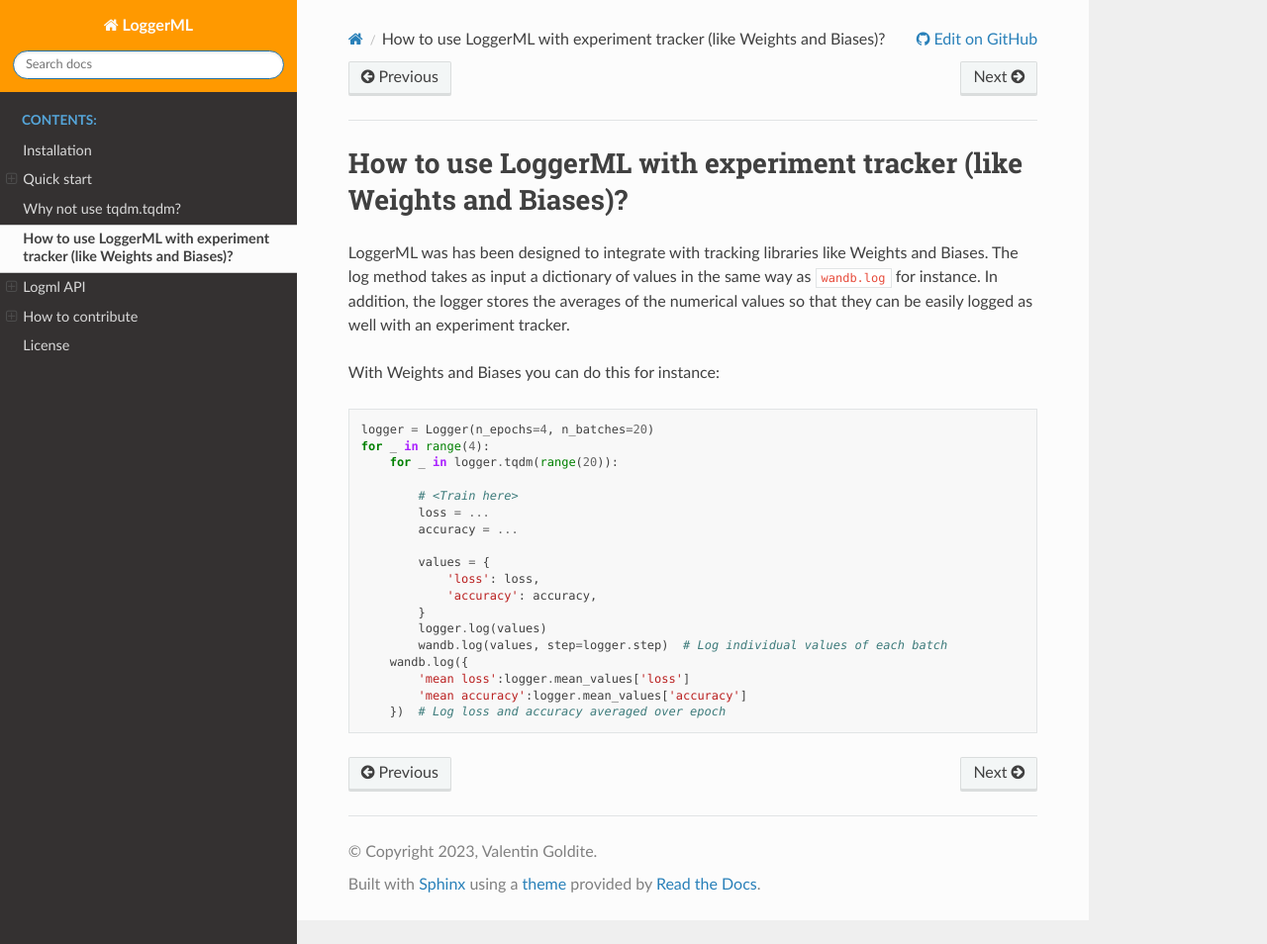
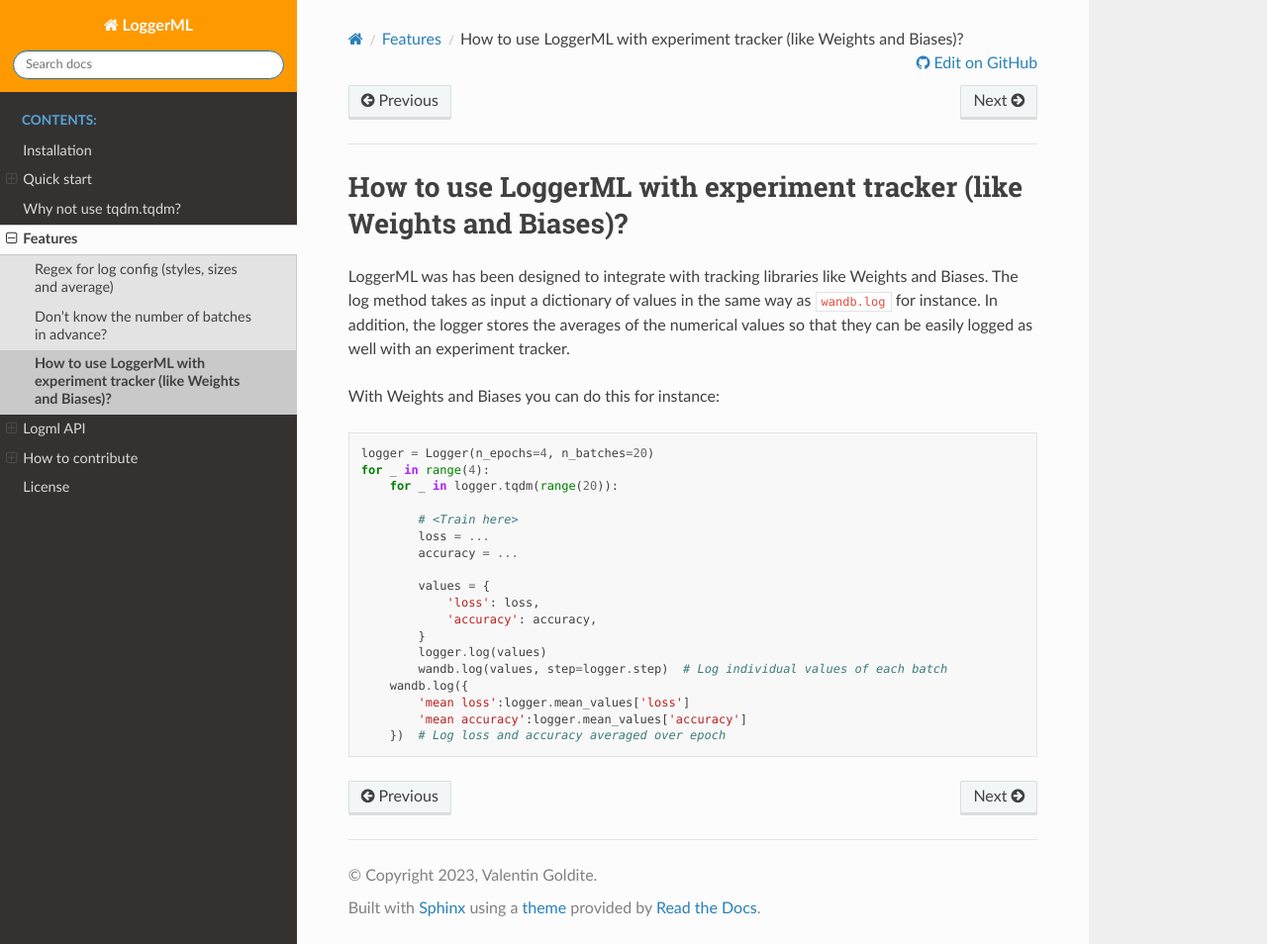
Before and after one commit to valentingol/logml, a Sphinx documentation site: the page built from docs/features/with_tracker.md, in a window 1280 px wide and 954 px high. Shown: the whole window at 99% size. Built offline with Sphinx 7.4.7 and the Read the Docs theme 2.0.0, drawn with Linux system fonts in a browser that asks for light colours; the version number could not be read and is left out.

Commit message:
📝Add features doctree in docs

```diff
--- /dev/null
+++ b/docs/features/features.rst
@@ -0,0 +1,10 @@
+Features
+========
+
+.. toctree::
+   :maxdepth: 4
+   :caption: Contents:
+
+   regex
+   no_batches
+   with_tracker
--- a/docs/index.rst
+++ b/docs/index.rst
@@ -72,7 +72,7 @@ like this:
    installation
    quickstart
    vs_tqdm
-   with_tracker
+   features/features
    logml
    contribute
    license
```
Also changed, not shown: docs/features/no_batches.md (added, +10 -0 lines), docs/features/regex.md (added, +43 -0 lines), docs/quickstart.md (+0 -11 lines), docs/_static/regex.png (added), docs/features/with_tracker.md (renamed from docs/with_tracker.md).
